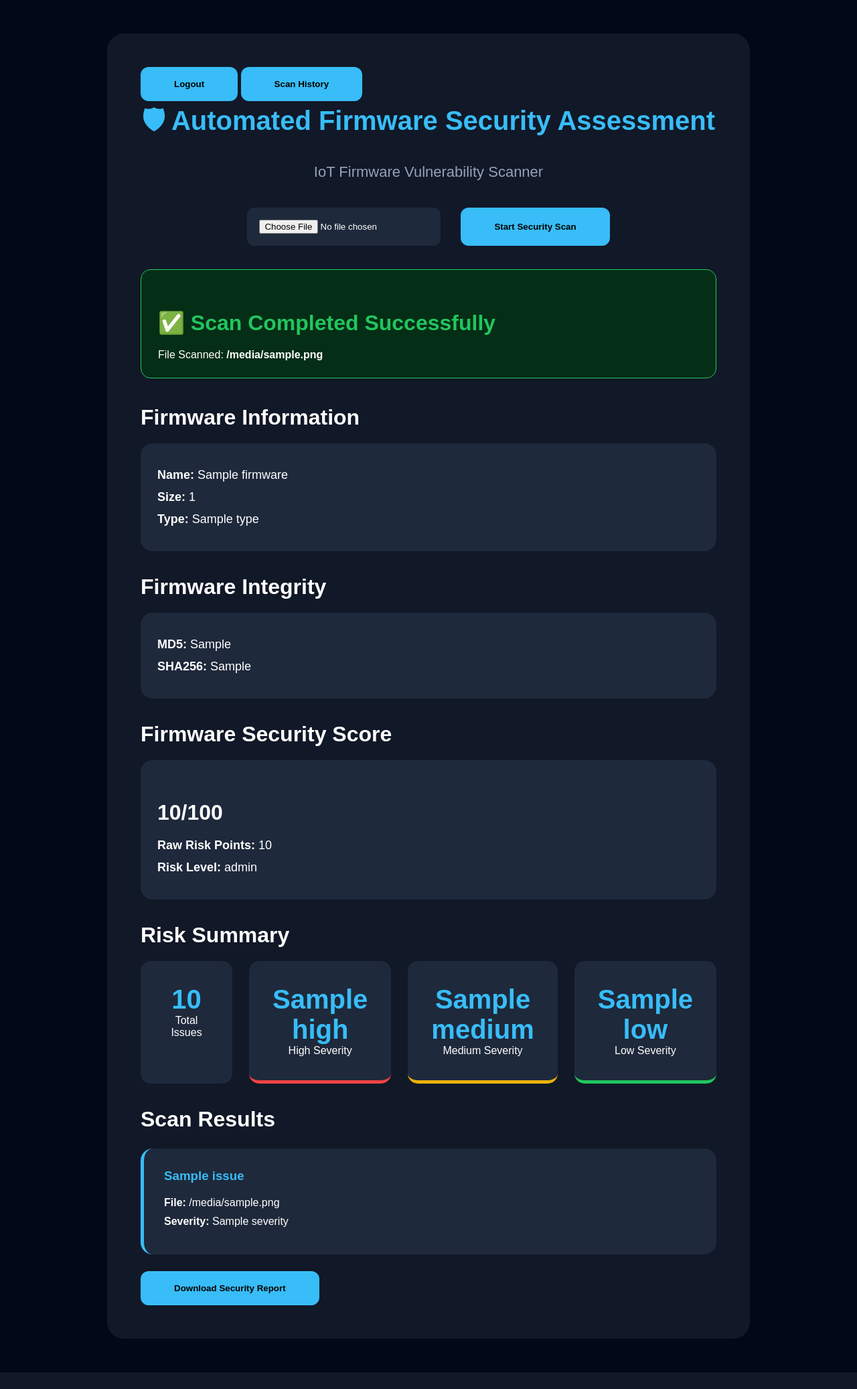
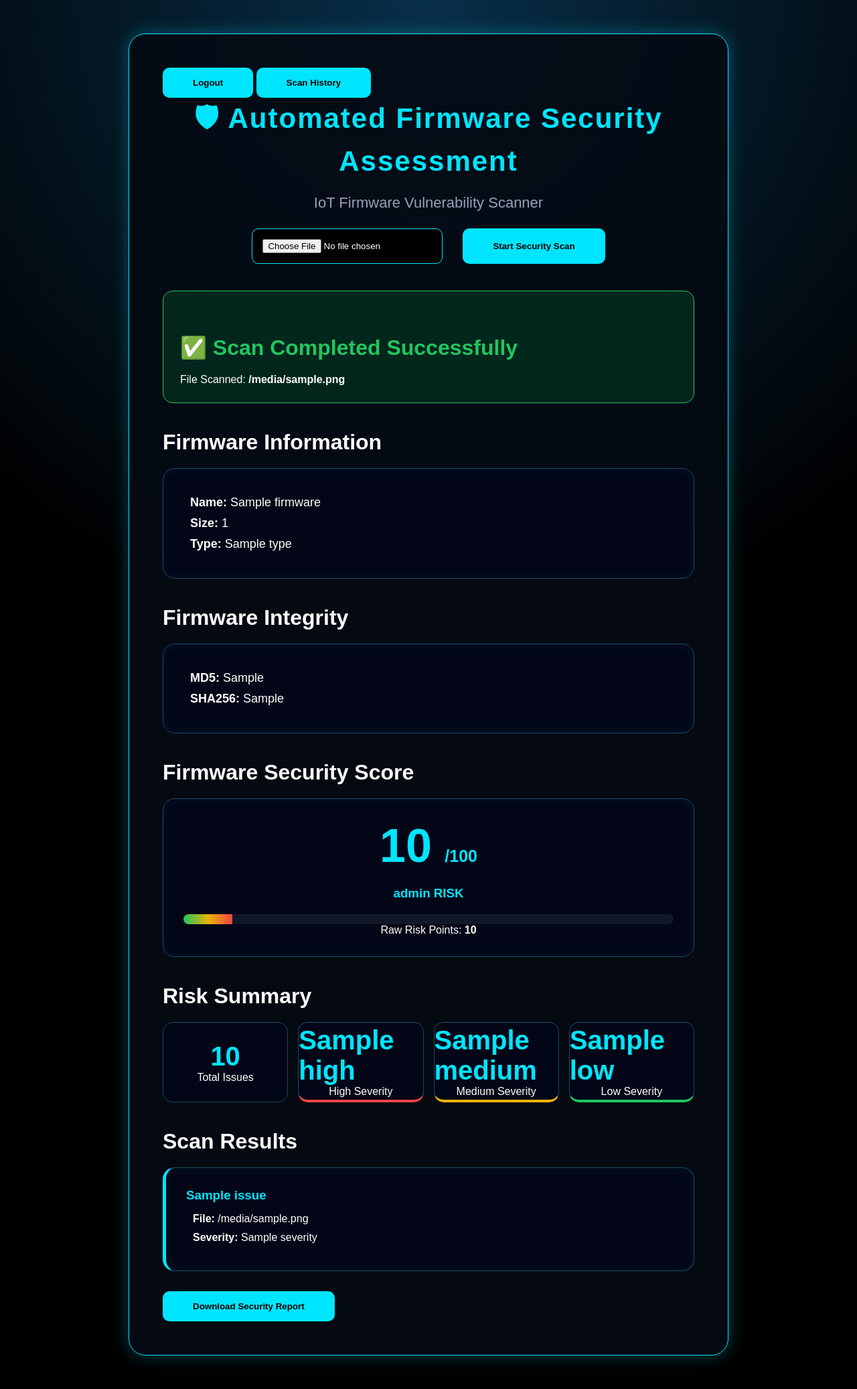
Before and after one commit to smruthinayak2006/Firmware_Security_Assessment, a Flask app: template app/templates/index.html in a window 1280 px wide. Shown: the whole page at 67% size. Before the commit the page ends 2049 px from the top, so only its background shows below. Run offline with Flask 3, Linux system fonts and the light colour scheme; the template is opened without the code that fills it: most values are stand-ins (such as "Sample title", 1, 10 or a date in 2020).

Commit message:
Add firmware risk scoring dashboard

```diff
--- a/app/static/style.css
+++ b/app/static/style.css
@@ -14,7 +14,14 @@
 
 body {
 
-    background: #020817;
+    min-height: 100vh;
+
+    background:
+    radial-gradient(
+        circle at top,
+        #082f49,
+        #000000 45%
+    );
 
     color: white;
 
@@ -22,31 +29,42 @@ body {
 
 
 
+/* Main Panel */
+
+
 .container {
 
-    width: 75%;
+    width: 70%;
 
     margin: 50px auto;
 
     padding: 50px;
 
-    background: #111827;
+    background: rgba(5, 10, 20, 0.92);
 
     border-radius: 25px;
+
+    border: 1px solid #00e5ff;
+
+    box-shadow:
+    0 0 25px rgba(0,229,255,0.3);
 
 }
 
 
 
+/* Titles */
+
+
 h1 {
 
-    color: #38bdf8;
+    color: #00e5ff;
 
     text-align: center;
 
-    font-size: 40px;
+    font-size: 42px;
 
-    margin-bottom: 25px;
+    letter-spacing: 2px;
 
 }
 
@@ -58,12 +76,29 @@ h1 {
 
     color: #94a3b8;
 
+    margin: 25px;
+
     font-size: 22px;
-
-    margin-bottom: 40px;
 
 }
 
+
+
+h2 {
+
+    margin-top: 40px;
+
+    margin-bottom: 20px;
+
+    font-size: 32px;
+
+}
+
+
+
+
+
+/* Upload Area */
 
 
 form {
@@ -74,7 +109,7 @@ form {
 
     gap: 30px;
 
-    margin-bottom: 35px;
+    margin-bottom: 40px;
 
 }
 
@@ -82,13 +117,15 @@ form {
 
 input {
 
-    background: #1e293b;
+    background: black;
 
-    padding: 18px;
+    color: white;
+
+    padding: 15px;
 
     border-radius: 10px;
 
-    color: white;
+    border: 1px solid #00e5ff;
 
 }
 
@@ -96,13 +133,15 @@ input {
 
 button {
 
-    background: #38bdf8;
+    background: #00e5ff;
 
-    padding: 18px 50px;
+    color: black;
+
+    padding: 15px 45px;
+
+    border-radius: 10px;
 
     border: none;
-
-    border-radius: 12px;
 
     font-weight: bold;
 
@@ -112,51 +151,36 @@ button {
 
 
 
-.success {
+button:hover {
 
-    background: #052e16;
-
-    border: 1px solid #22c55e;
-
-    padding: 25px;
-
-    border-radius: 15px;
-
-    margin-bottom: 40px;
+    box-shadow: 0 0 15px #00e5ff;
 
 }
 
 
 
-.success h2 {
-
-    color: #22c55e;
-
-}
 
 
 
-h2 {
-
-    margin-top: 35px;
-
-    margin-bottom: 20px;
-
-    font-size: 32px;
-
-}
+/* Cards */
 
 
+.card,
+.result-card,
+.score-card {
 
-.card {
+    background: #020617;
 
-    background: #1e293b;
-
-    padding: 25px;
+    padding: 30px;
 
     border-radius: 18px;
 
-    margin-bottom: 25px;
+    border: 1px solid #164e63;
+
+    margin-bottom: 30px;
+
+    box-shadow:
+    inset 0 0 20px rgba(0,229,255,0.05);
 
 }
 
@@ -166,7 +190,7 @@ h2 {
 
     font-size: 18px;
 
-    margin: 12px 0;
+    margin: 10px;
 
     word-break: break-all;
 
@@ -174,13 +198,110 @@ h2 {
 
 
 
+/* Scan Success */
+
+
+.success {
+
+    background: rgba(0,80,40,0.4);
+
+    border: 1px solid #22c55e;
+
+    padding: 25px;
+
+    border-radius: 15px;
+
+}
+
+
+.success h2 {
+
+    color:#22c55e;
+
+}
+
+
+
+
+
+/* Score */
+
+
+.score-card {
+
+    text-align:center;
+
+}
+
+
+.score-number {
+
+    font-size:70px;
+
+    color:#00e5ff;
+
+    font-weight:bold;
+
+}
+
+
+.score-number span {
+
+    font-size:25px;
+
+}
+
+
+.score-card h3 {
+
+    color:#00e5ff;
+
+    margin:20px;
+
+}
+
+
+.progress {
+
+    height:15px;
+
+    background:#111827;
+
+    border-radius:20px;
+
+    overflow:hidden;
+
+}
+
+
+.progress-fill {
+
+    height:100%;
+
+    background:
+    linear-gradient(
+    90deg,
+    #22c55e,
+    #eab308,
+    #ef4444
+    );
+
+}
+
+
+
+
+
+/* Better Risk Summary */
+
+
 .summary {
 
-    display: grid;
+    display:grid;
 
     grid-template-columns: repeat(4,1fr);
 
-    gap: 25px;
+    gap:15px;
 
 }
 
@@ -188,13 +309,21 @@ h2 {
 
 .box {
 
-    background: #1e293b;
+    height:120px;
 
-    padding: 35px;
+    background:#020617;
 
-    text-align: center;
+    border-radius:15px;
 
-    border-radius: 15px;
+    display:flex;
+
+    flex-direction:column;
+
+    align-items:center;
+
+    justify-content:center;
+
+    border:1px solid #164e63;
 
 }
 
@@ -202,9 +331,9 @@ h2 {
 
 .box h3 {
 
-    color: #38bdf8;
+    color:#00e5ff;
 
-    font-size: 40px;
+    font-size:40px;
 
 }
 
@@ -212,130 +341,95 @@ h2 {
 
 .high {
 
-    border-bottom: 5px solid #ef4444;
+    border-bottom:4px solid #ef4444;
+
+}
+
+
+.medium {
+
+    border-bottom:4px solid #eab308;
+
+}
+
+
+.low {
+
+    border-bottom:4px solid #22c55e;
 
 }
 
 
 
-.medium {
 
-    border-bottom: 5px solid #eab308;
+
+/* Results */
+
+
+.result-card {
+
+    border-left:5px solid #00e5ff;
+
+}
+
+
+.result-card h3 {
+
+    color:#00e5ff;
+
+    margin-bottom:15px;
+
+}
+
+
+.result-card p {
+
+    margin:10px;
 
 }
 
 
 
-.low {
 
-    border-bottom: 5px solid #22c55e;
+/* Login */
+
+
+.login-form {
+
+    display:flex;
+
+    flex-direction:column;
+
+    gap:25px;
+
+    align-items:center;
 
 }
 
 
 
-.result-card {
+.login-form input {
 
-    background: #1e293b;
-
-    margin: 25px 0;
-
-    padding: 30px;
-
-    border-radius: 18px;
-
-    border-left: 5px solid #38bdf8;
+    width:350px;
 
 }
 
 
+.password-box {
 
-.result-card h3 {
-
-    color: #38bdf8;
-
-    margin-bottom: 20px;
+    position:relative;
 
 }
 
 
+.password-box span {
 
-.result-card p {
+    position:absolute;
 
-    margin: 10px 0;
+    right:15px;
+
+    top:15px;
+
+    cursor:pointer;
 
 }
-
-/* Login Page */
-
-.login-container{
-
-    max-width: 700px;
-
-}
-
-
-
-.login-form{
-
-    display: flex;
-
-    flex-direction: column;
-
-    gap: 25px;
-
-    align-items: center;
-
-}
-
-
-
-.login-form input{
-
-
-    width: 350px;
-
-    padding: 18px;
-
-    border-radius: 12px;
-
-    border: 1px solid #334155;
-
-    background: #1e293b;
-
-    color: white;
-
-    font-size: 16px;
-
-}
-
-
-
-.password-box{
-
-    position: relative;
-
-}
-
-
-
-.password-box span{
-
-    position: absolute;
-
-    right: 15px;
-
-    top: 15px;
-
-    cursor: pointer;
-
-}
-
-
-
-.login-form button{
-
-
-    width: 250px;
-
-}
--- a/app/templates/index.html
+++ b/app/templates/index.html
@@ -17,9 +17,26 @@
 <div class="container">
 
 
-<a href="/logout"><button>Logout</button></a>
+<a href="/logout">
 
-<a href="/history"><button>Scan History</button></a>
+<button>
+
+Logout
+
+</button>
+
+</a>
+
+
+<a href="/history">
+
+<button>
+
+Scan History
+
+</button>
+
+</a>
 
 
 
@@ -28,6 +45,7 @@
 🛡 Automated Firmware Security Assessment
 
 </h1>
+
 
 
 <p>
@@ -66,11 +84,7 @@ Start Security Scan
 <div class="success">
 
 
-<h2>
-
-✅ Scan Completed Successfully
-
-</h2>
+<h2>✅ Scan Completed Successfully</h2>
 
 
 <p>
@@ -120,6 +134,7 @@ File Scanned:
 
 
 
+
 {% if firmware_hash %}
 
 
@@ -129,16 +144,29 @@ File Scanned:
 <div class="card">
 
 
-<p><b>MD5:</b> {{ firmware_hash.md5 }}</p>
+<p>
+
+<b>MD5:</b>
+
+{{ firmware_hash.md5 }}
+
+</p>
 
 
-<p><b>SHA256:</b> {{ firmware_hash.sha256 }}</p>
+<p>
+
+<b>SHA256:</b>
+
+{{ firmware_hash.sha256 }}
+
+</p>
 
 
 </div>
 
 
 {% endif %}
+
 
 
 
@@ -156,34 +184,65 @@ Firmware Security Score
 </h2>
 
 
-<div class="card">
+
+<div class="score-card">
 
 
-<h2>
+<div class="score-number">
 
-{{ score.risk_score }}/100
 
-</h2>
+{{ score.risk_score }}
+
+<span>
+
+/100
+
+</span>
+
+
+</div>
+
+
+
+
+<h3>
+
+{{ score.risk_level }} RISK
+
+</h3>
+
+
+
+
+
+<div class="progress">
+
+
+<div class="progress-fill"
+
+style="width: {{ score.risk_score }}%;">
+
+</div>
+
+
+</div>
+
 
 
 
 <p>
 
-<b>Raw Risk Points:</b>
+Raw Risk Points:
+
+<b>
 
 {{ score.raw_score }}
 
+</b>
+
+
 </p>
 
-
-
-<p>
-
-<b>Risk Level:</b>
-
-{{ score.risk_level }}
-
-</p>
 
 
 </div>
@@ -203,53 +262,77 @@ Firmware Security Score
 {% if summary %}
 
 
-<h2>Risk Summary</h2>
+<h2>
+
+Risk Summary
+
+</h2>
+
 
 
 <div class="summary">
 
 
+
 <div class="box">
+
 
 <h3>{{ summary.total }}</h3>
 
 <p>Total Issues</p>
 
+
 </div>
+
+
 
 
 
 <div class="box high">
 
+
 <h3>{{ summary.HIGH }}</h3>
 
 <p>High Severity</p>
+
 
 </div>
 
 
 
+
+
+
 <div class="box medium">
+
 
 <h3>{{ summary.MEDIUM }}</h3>
 
 <p>Medium Severity</p>
 
+
 </div>
+
+
+
 
 
 
 <div class="box low">
 
+
 <h3>{{ summary.LOW }}</h3>
 
 <p>Low Severity</p>
+
 
 </div>
 
 
 
+
 </div>
+
 
 
 {% endif %}
@@ -260,20 +343,33 @@ Firmware Security Score
 
 
 
+
 {% if results %}
 
 
-<h2>Scan Results</h2>
+
+<h2>
+
+Scan Results
+
+</h2>
+
 
 
 
 {% for item in results %}
 
 
+
 <div class="result-card">
 
 
-<h3>{{ item.finding.issue }}</h3>
+<h3>
+
+{{ item.finding.issue }}
+
+</h3>
+
 
 
 <p>
@@ -285,6 +381,7 @@ Firmware Security Score
 </p>
 
 
+
 <p>
 
 <b>Severity:</b>
@@ -294,10 +391,14 @@ Firmware Security Score
 </p>
 
 
+
 </div>
 
 
+
 {% endfor %}
+
+
 
 
 
@@ -315,8 +416,8 @@ Download Security Report
 
 
 
+
 {% endif %}
-
 
 
 
@@ -324,6 +425,7 @@ Download Security Report
 </div>
 
 
+
 </body>
 
 
--- a/reports/security_report.json
+++ b/reports/security_report.json
@@ -1,12 +1,12 @@
 {
     "report_information": {
-        "generated_time": "2026-06-19 18:49:30.486140",
+        "generated_time": "2026-06-19 19:03:33.170005",
         "tool": "Automated Firmware Security Assessment"
     },
     "firmware_information": {
         "name": "vulnerable_component.txt",
         "size": 69,
-        "scan_time": "2026-06-19 18:49:30",
+        "scan_time": "2026-06-19 19:03:33",
         "sha256": "170c267627b45162f4eeb2e04facf462c27665fa2e4e7ced6460b8b26a0246d3"
     },
     "firmware_integrity": {
```
Also changed, not shown: docs/day22_notes.md (added, +112 -0 lines), README.md, firmware_results.db, 2 other files.
